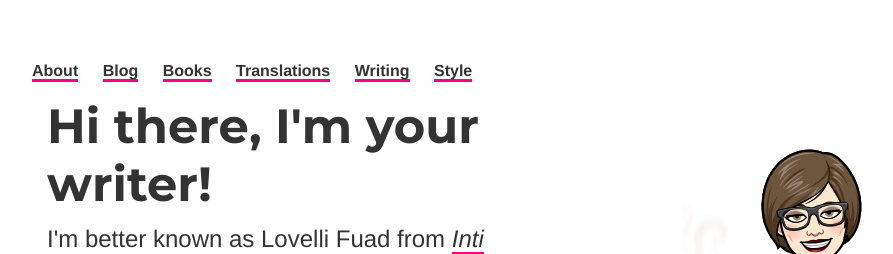
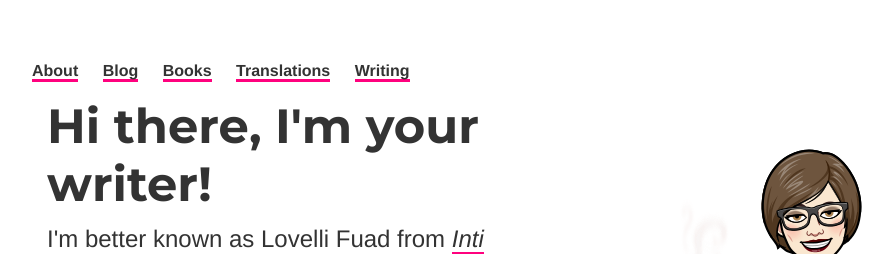
Before and after one commit to ariesti/ariesti.github.io, a Jekyll site: the page built from index.html, in a window 1280 px wide. Shown: the top 254 px of the page, without its empty margins (160-1053 px from the left). Built offline with Jekyll 4.4.1, drawn with Linux system fonts in a browser that asks for light colours.

Commit message:
Update default.html

```diff
--- a/_layouts/default.html
+++ b/_layouts/default.html
@@ -25,7 +25,7 @@
 				<li><a href="/books">Books</a></li>
 				<li><a href="/translations">Translations</a></li>
 	        		<li><a href="/writing">Writing</a></li>
-				<li><a href="/style">Style</a></li>
+			<!--	<li><a href="/style">Style</a></li> -->
 	    		</ul>
 			</nav>
 			<div class="container">
```
